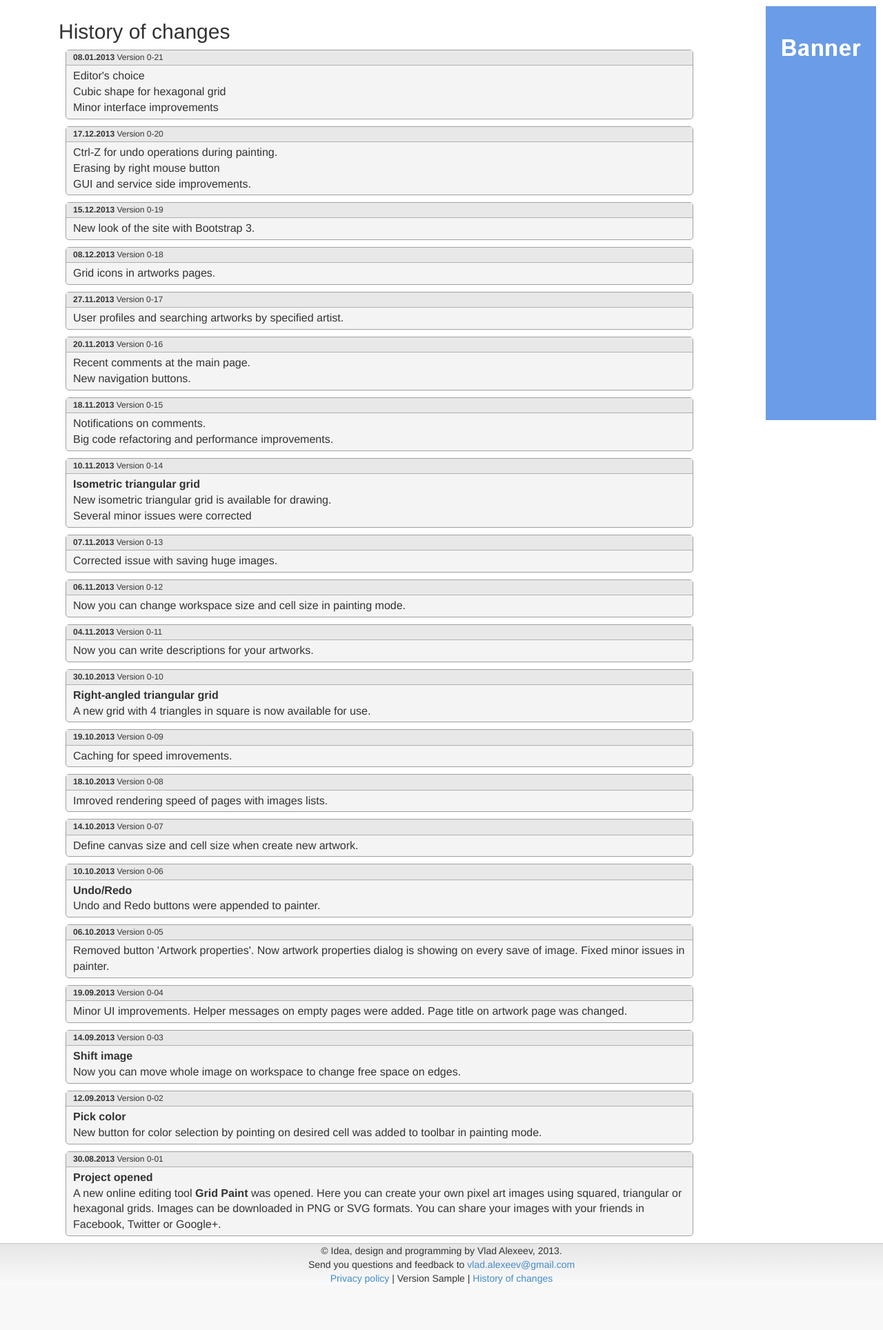
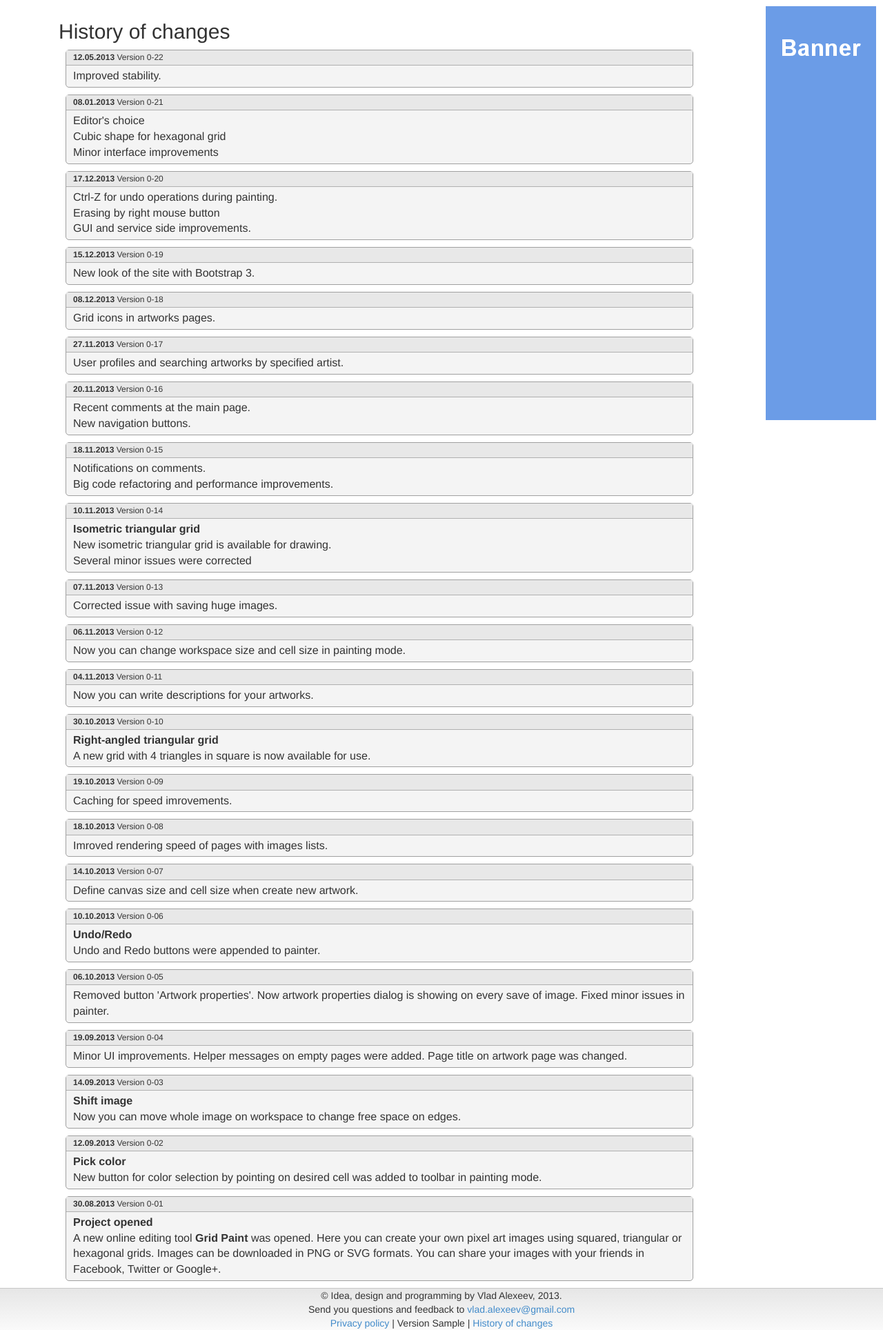
Before and after one commit to vladalexeev/grid-paint, a Django app: template grid-paint/templates/history.html in a window 1280 px wide. Shown: the part 51-1979 px from the top of the page at 69% size. Before the commit the page ends 1912 px from the top, so only its background shows below. Run offline with Django 3.2, Linux system fonts and the light colour scheme; the template is opened without the code that fills it: most values are stand-ins (such as "Sample title", 1, 10 or a date in 2020); some libraries are stand-ins or nearby versions.

Commit message:
history.html

```diff
--- a/grid-paint/templates/history.html
+++ b/grid-paint/templates/history.html
@@ -9,6 +9,13 @@
 
 
 <div class="image-details-comments">
+	<div class="comment">
+		<div class="comment-header"><b>12.05.2013</b> Version 0-22</div>
+		<div class="comment-text">
+			Improved stability.
+		</div>
+	</div>
+
 	<div class="comment">
 		<div class="comment-header"><b>08.01.2013</b> Version 0-21</div>
 		<div class="comment-text">
```
